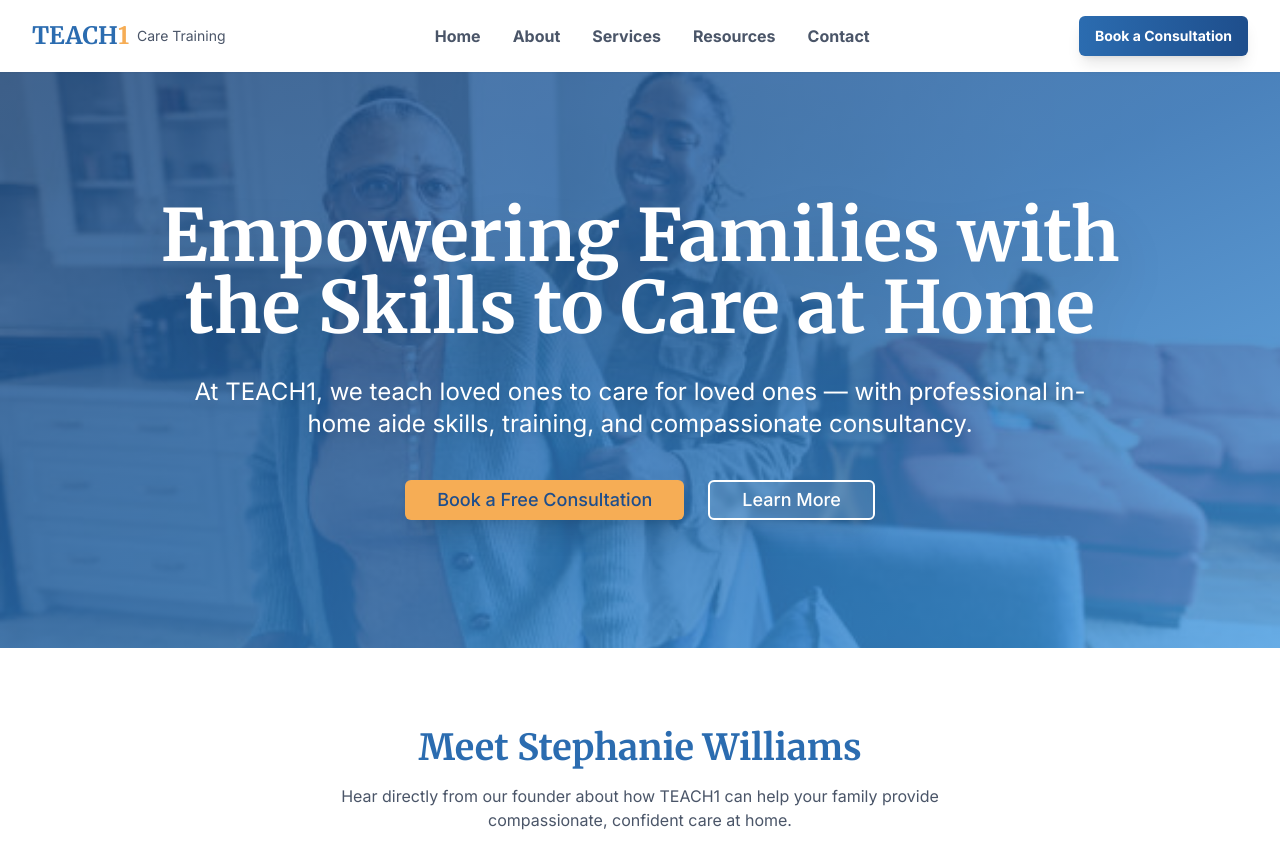
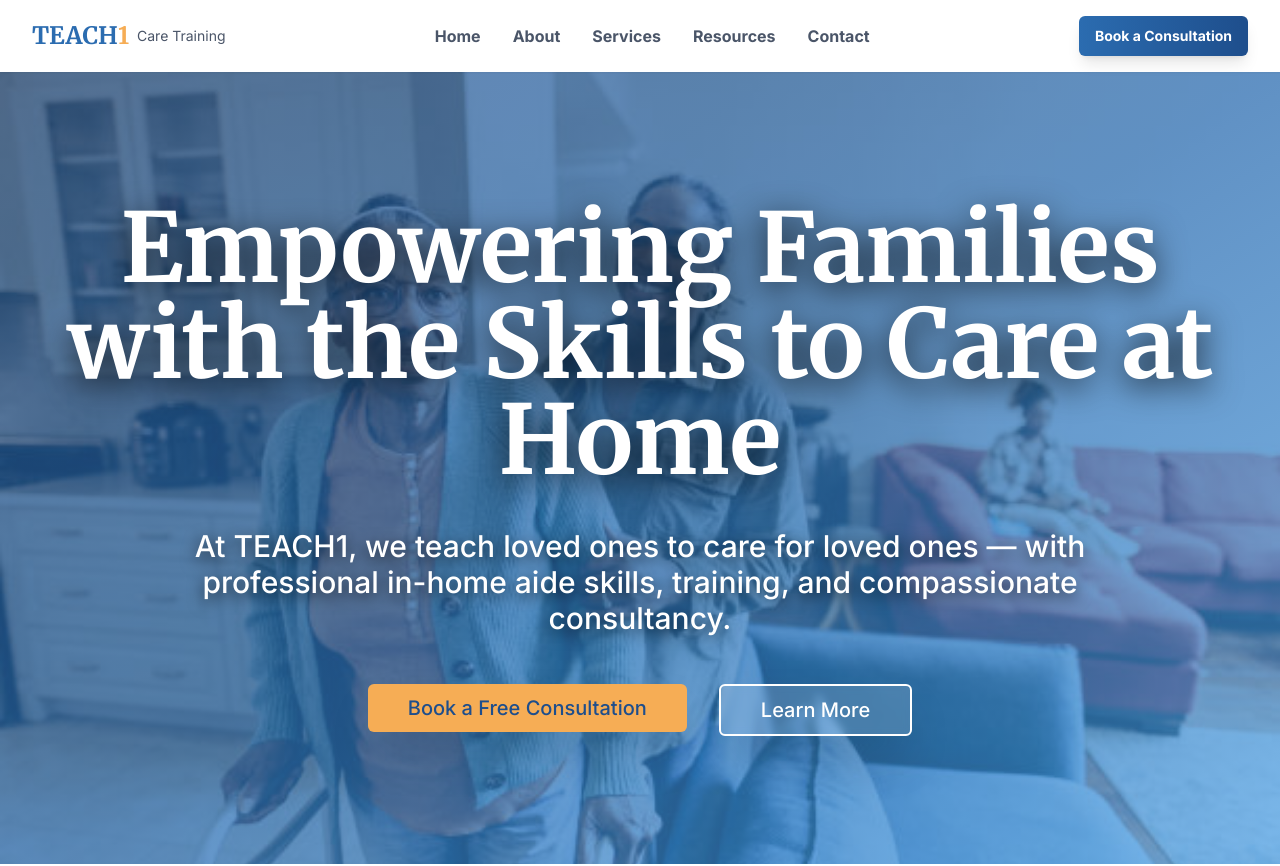
Before and after one commit to DidierShemaGatete/teach1-project-development, a React (Vite) app: page / in a window 1280 px wide. Shown: the top 866 px of the page. Built offline with nearby package versions, Linux system fonts and the light colour scheme.

Commit message:
Increase hero section visibility

```diff
--- a/src/components/Hero.tsx
+++ b/src/components/Hero.tsx
@@ -11,21 +11,21 @@ const Hero = () => {
         backgroundImage: 'url(/lovable-uploads/ead24676-0ec5-4f9a-9a61-3b901cc12d61.png)'
       }}
     >
-      <div className="absolute inset-0 bg-gradient-to-br from-teach-blue-dark/80 via-teach-blue/85 to-teach-blue-light/80"></div>
+      <div className="absolute inset-0 bg-gradient-to-br from-teach-blue-dark/70 via-teach-blue/75 to-teach-blue-light/70"></div>
       <div className="container-custom relative z-10">
         <div className="flex items-center justify-center">
-          <div className="max-w-5xl text-center animate-fade-in">
-            <h1 className="text-5xl md:text-6xl lg:text-7xl font-serif font-bold mb-8 text-white drop-shadow-2xl leading-tight">
+          <div className="max-w-6xl text-center animate-fade-in">
+            <h1 className="text-6xl md:text-7xl lg:text-8xl font-serif font-bold mb-10 text-white drop-shadow-[0_8px_16px_rgba(0,0,0,0.8)] leading-tight">
               Empowering Families with the Skills to Care at Home
             </h1>
-            <p className="text-xl md:text-2xl mb-10 text-white drop-shadow-lg max-w-4xl mx-auto leading-relaxed">
+            <p className="text-2xl md:text-3xl mb-12 text-white drop-shadow-[0_4px_8px_rgba(0,0,0,0.7)] max-w-5xl mx-auto leading-relaxed font-medium">
               At TEACH1, we teach loved ones to care for loved ones — with professional in-home aide skills, training, and compassionate consultancy.
             </p>
-            <div className="flex flex-col sm:flex-row gap-6 justify-center">
-              <Button asChild className="bg-teach-orange hover:bg-teach-orange-dark text-teach-blue-dark text-lg px-8 py-4 shadow-xl">
+            <div className="flex flex-col sm:flex-row gap-8 justify-center">
+              <Button asChild className="bg-teach-orange hover:bg-teach-orange-dark text-teach-blue-dark text-xl px-10 py-6 shadow-2xl transform hover:scale-105 transition-all">
                 <Link to="/book">Book a Free Consultation</Link>
               </Button>
-              <Button asChild variant="outline" className="bg-white/10 backdrop-blur-sm border-2 border-white text-white hover:bg-white hover:text-teach-blue text-lg px-8 py-4 shadow-xl">
+              <Button asChild variant="outline" className="bg-white/15 backdrop-blur-sm border-2 border-white text-white hover:bg-white hover:text-teach-blue text-xl px-10 py-6 shadow-2xl transform hover:scale-105 transition-all">
                 <Link to="/services">Learn More</Link>
               </Button>
             </div>
```
